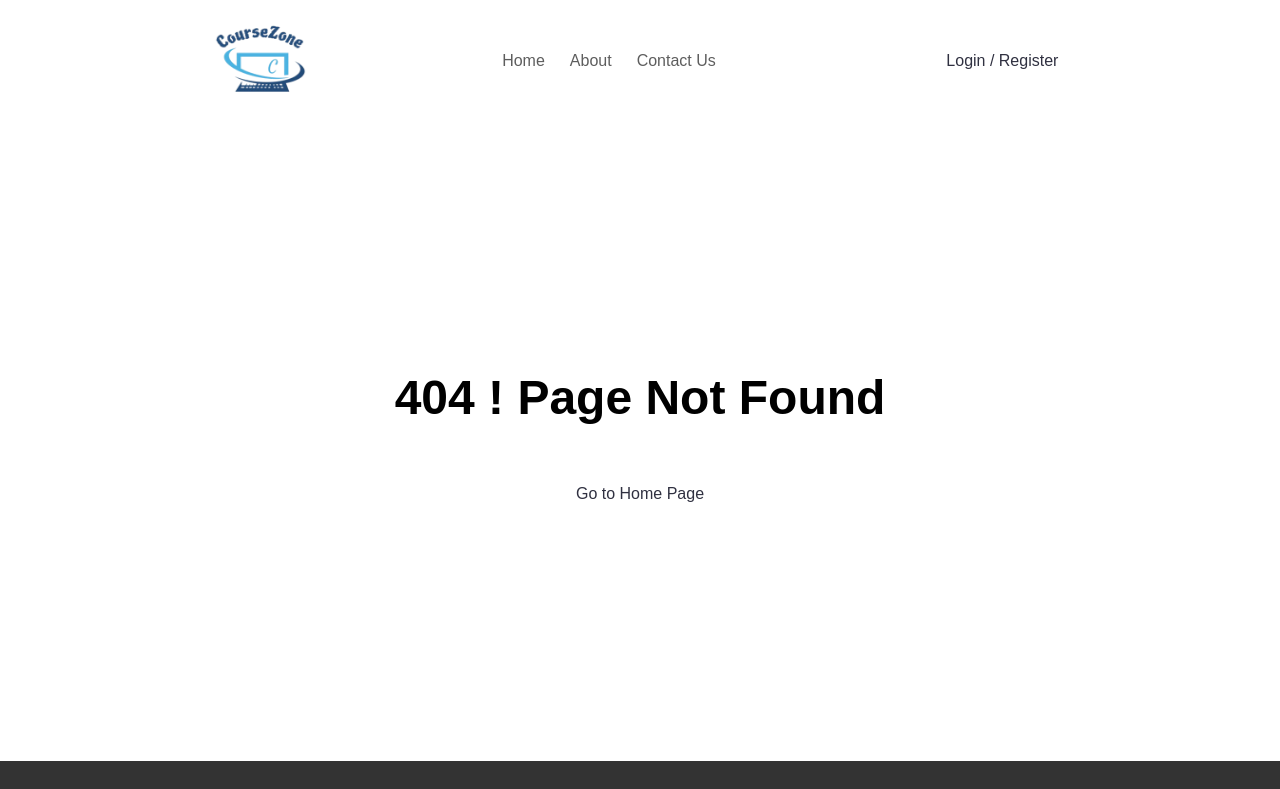
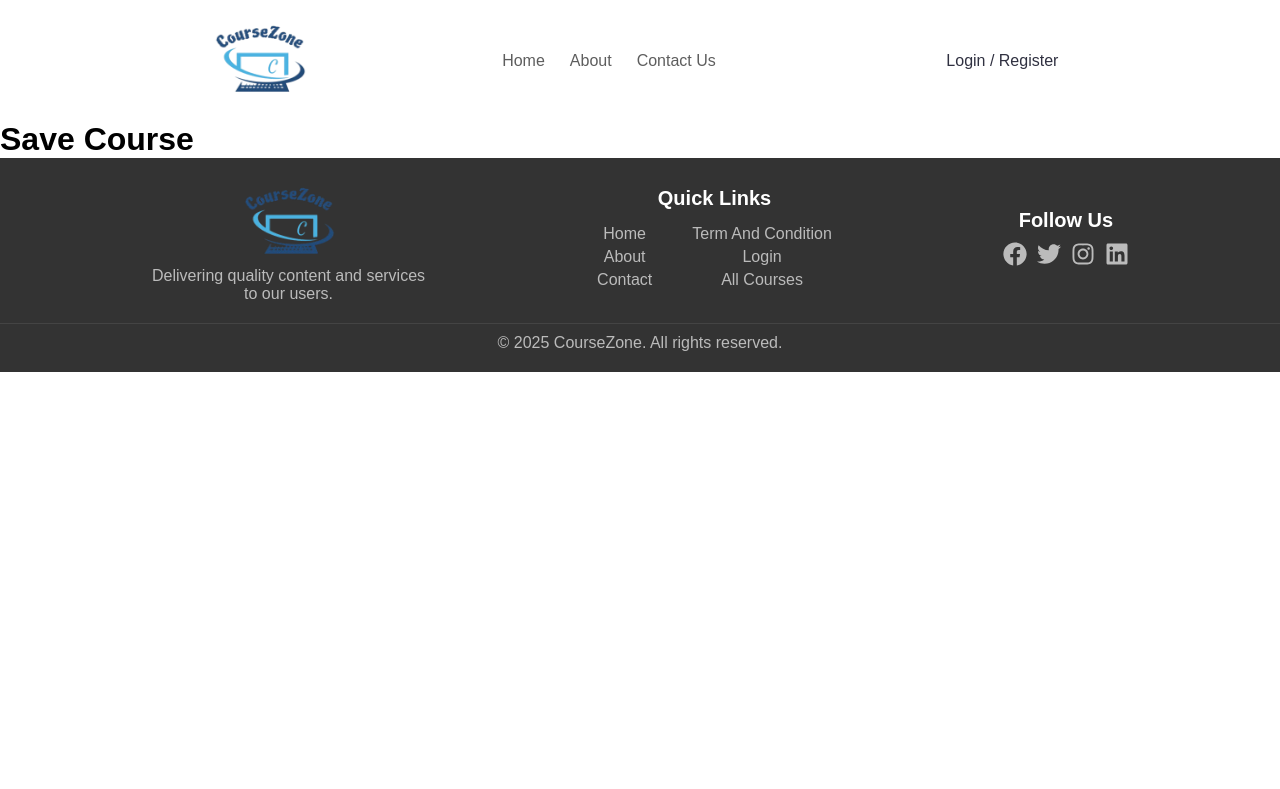
Before and after one commit to princeraval147/CourseZone, a React (Vite) app: page /saved-course in a window 1280 px wide. Shown: the top 789 px of the page. Built offline with nearby package versions, Linux system fonts and the light colour scheme; no server answers.

Commit message:
Saved Course Page Added

```diff
--- /dev/null
+++ b/src/Pages/SavedCourse.jsx
@@ -0,0 +1,11 @@
+import React from 'react'
+
+const SavedCourse = () => {
+    return (
+        <>
+            <h1>Save Course</h1>
+        </>
+    )
+}
+
+export default SavedCourse
--- a/src/Route.jsx
+++ b/src/Route.jsx
@@ -15,6 +15,7 @@ import MyCourses from "./Pages/Admin/MyCourse";
 import Student from "./Pages/Admin/Student";
 import TermAndCondition from "./Pages/TermAndCondition";
 import Profile from "./Pages/Profile";
+import SavedCourse from "./Pages/SavedCourse";
 
 const router = createBrowserRouter(
     createRoutesFromElements(
@@ -23,10 +24,11 @@ const router = createBrowserRouter(
             <Route path='contact' element={<Contact />} />
             <Route path='login' element={<Login />} />
             <Route path='term-condition' element={<TermAndCondition />} />
-            <Route path="/course-list" element={<CourseList />} />
-            <Route path="/course-details/:id" element={<CourseDetails />} />
+            <Route path="course-list" element={<CourseList />} />
+            <Route path="course-details/:id" element={<CourseDetails />} />
             <Route path='payment' element={<Payment />} />
             <Route path='profile' element={<Profile />} />
+            <Route path='saved-course' element={<SavedCourse />} />
             //Admin Panel
             <Route path="update-course/:id" element={<UpdateCourse />} />
             <Route path="admin" element={<AdminPanel />} >
```
